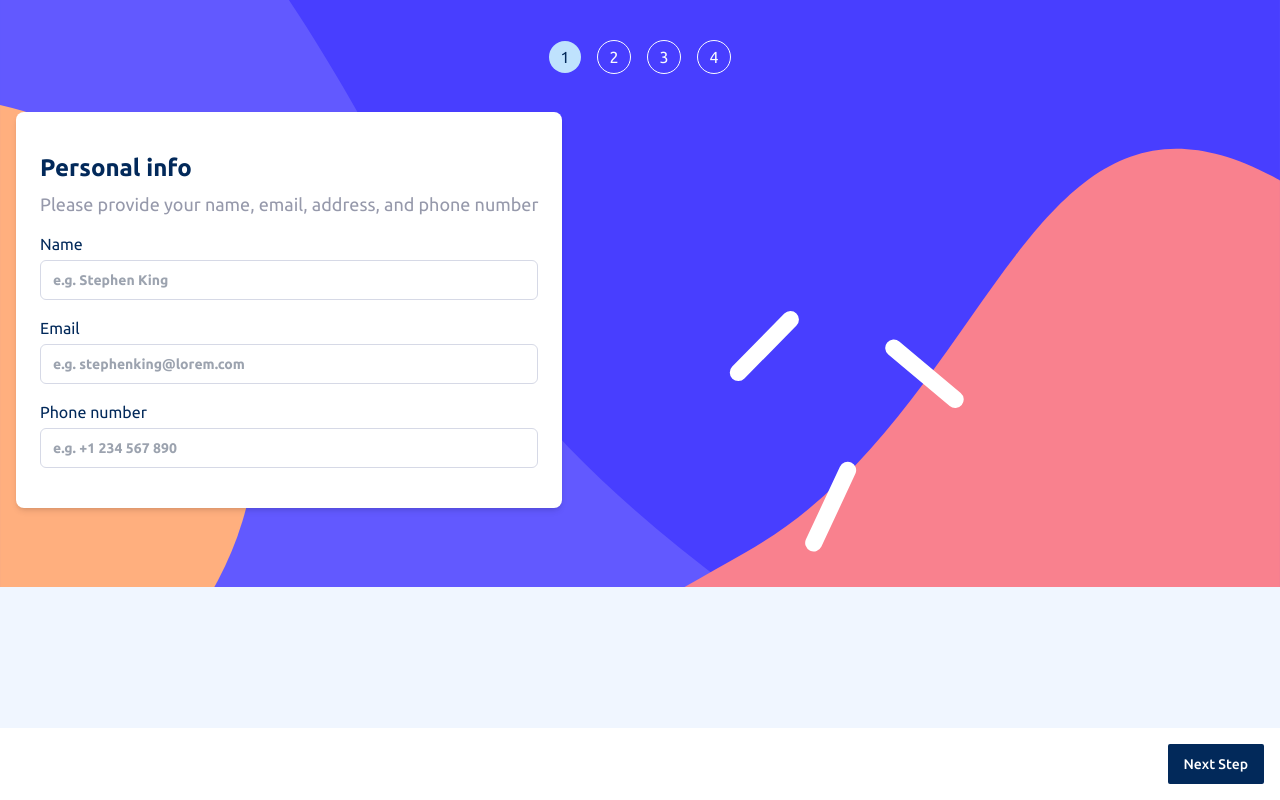
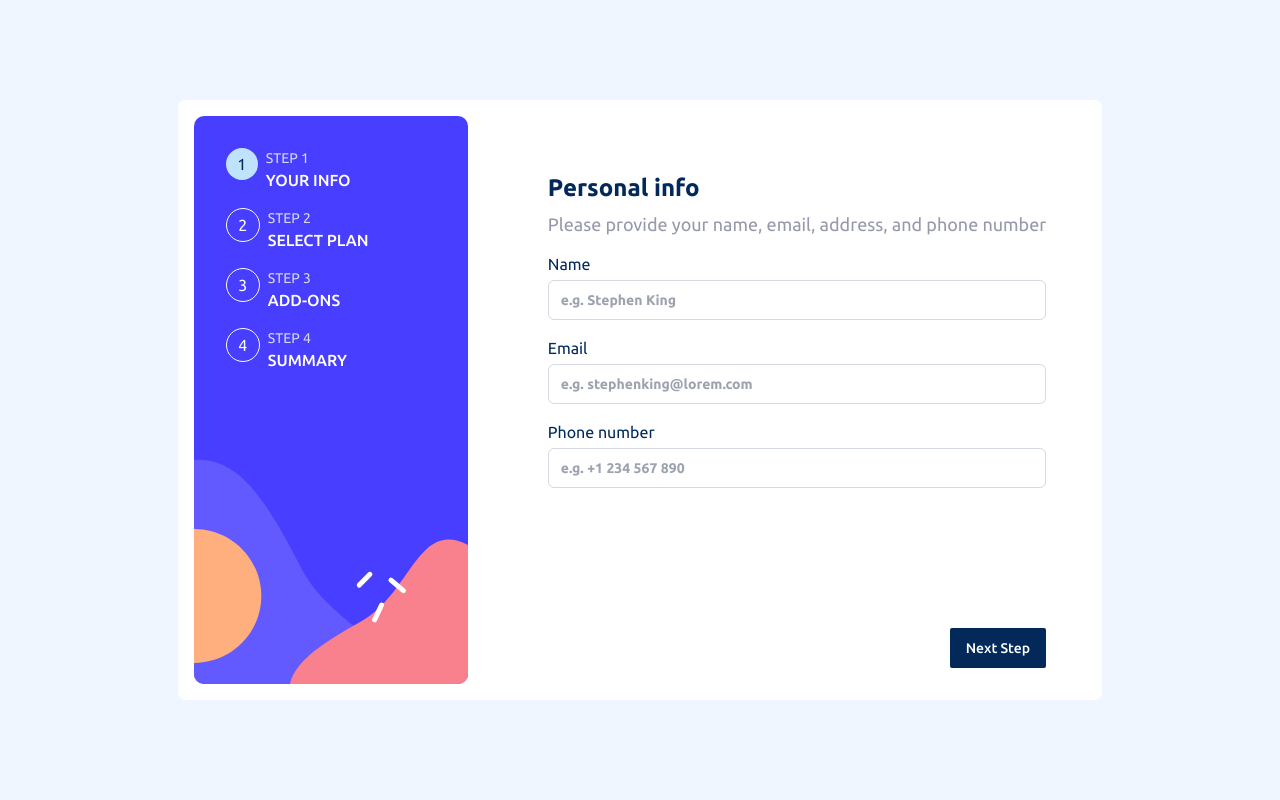
Before and after one commit to gopalbbharadva/multi-step-form, a React (Vite) app: page / in a window 1280 px wide. Built offline with nearby package versions, Linux system fonts and the light colour scheme.

Commit message:
Feat: Desktop design for first step completed

```diff
--- a/src/App.tsx
+++ b/src/App.tsx
@@ -1,6 +1,147 @@
+import { Label } from "@radix-ui/react-label";
 import "./App.css";
-import { StepOne } from "./components/ui/custom/StepOne";
+import { Input } from "./components/ui/input";
+import { Typography } from "./components/ui/custom/typography";
+import { StepCount } from "./components/ui/custom/StepCount";
+import Mobile from "../public/images/bg-sidebar-mobile.svg";
+import Desktop from "../public/images/bg-sidebar-desktop.svg";
+import { Button } from "./components/ui/button";
 
 export default function Home() {
-  return <StepOne />;
+  return (
+    <div className="relative bg-magnolia h-screen md:flex md:justify-center items-center">
+      <img className="w-full md:hidden" src={Mobile} />
+
+      <div className="absolute top-10 flex justify-center items-center w-full gap-4 md:hidden">
+        <StepCount count={1} className="bg-lightBlue text-marineBlue p-4" />
+        <StepCount
+          count={2}
+          className="border border-alabaster text-alabaster p-4"
+        />
+        <StepCount
+          count={3}
+          className="border border-alabaster text-alabaster p-4"
+        />
+        <StepCount
+          count={4}
+          className="border border-alabaster text-alabaster p-4"
+        />
+      </div>
+
+      <div className="flex justify-start items-start bg-white p-4 rounded-lg gap-10">
+        <div className="relative hidden md:block">
+          <img src={Desktop} alt="Desktop image" />
+          <div className="absolute z-10 top-0 p-8 flex justify-start items-start flex-col gap-4">
+            <div className="flex justify-start items-start gap-2">
+              <StepCount
+                count={1}
+                className="bg-lightBlue text-marineBlue p-4"
+              />
+              <div className="flex justify-start items-start flex-col">
+                <p className="text-lightGray text-sm">STEP 1</p>
+                <p className="text-white font-medium uppercase">Your info</p>
+              </div>
+            </div>
+
+            <div className="flex justify-start items-start gap-2">
+              <StepCount
+                count={2}
+                className="border border-alabaster text-alabaster p-4"
+              />
+              <div className="flex justify-start items-start flex-col">
+                <p className="text-lightGray text-sm">STEP 2</p>
+                <p className="text-white font-medium uppercase">Select plan</p>
+              </div>
+            </div>
+
+            <div className="flex justify-start items-start gap-2">
+              <StepCount
+                count={3}
+                className="border border-alabaster text-alabaster p-4"
+              />
+              <div className="flex justify-start items-start flex-col">
+                <p className="text-lightGray text-sm">STEP 3</p>
+                <p className="text-white font-medium uppercase">Add-ons</p>
+              </div>
+            </div>
+
+            <div className="flex justify-start items-start gap-2">
+              <StepCount
+                count={4}
+                className="border border-alabaster text-alabaster p-4"
+              />
+              <div className="flex justify-start items-start flex-col">
+                <p className="text-lightGray text-sm">STEP 4</p>
+                <p className="text-white font-medium uppercase">Summary</p>
+              </div>
+            </div>
+          </div>
+        </div>
+
+        <div
+          className="bg-white rounded-lg flex justify-start items-start py-10 px-6 gap-2 self-stretch
+        flex-col shadow-md absolute top-24 m-4 md:static md:shadow-none md:pb-0"
+        >
+          <Typography
+            text="Personal info"
+            variant="heading"
+            className="text-marineBlue"
+          />
+          <Typography
+            text="Please provide your name, email, address, and phone number"
+            variant="subheading"
+            className="text-coolGray p-0 m-0 text-start leading-6 font-normal"
+          />
+
+          <form
+            className="w-full flex flex-col justify-between items-start gap-4 mt-2 h-full">
+            <div
+              className="w-full flex flex-col justify-between items-start gap-4"
+            >
+              <div className="flex justify-start items-start flex-col w-full gap-1">
+                <Label className="font-normal text-marineBlue" htmlFor="name">
+                  Name
+                </Label>
+                <Input
+                  id="name"
+                  placeholder="e.g. Stephen King"
+                  className="w-full border border-lightGray placeholder:font-bold"
+                />
+              </div>
+
+              <div className="flex justify-start items-start flex-col w-full gap-1">
+                <Label className="font-normal text-marineBlue" htmlFor="email">
+                  Email
+                </Label>
+                <Input
+                  id="email"
+                  placeholder="e.g. stephenking@lorem.com"
+                  className="w-full border border-lightGray placeholder:font-bold"
+                />
+              </div>
+
+              <div className="flex justify-start items-start flex-col w-full gap-1">
+                <Label className="font-normal text-marineBlue" htmlFor="ph. no">
+                  Phone number
+                </Label>
+                <Input
+                  id="ph. no"
+                  placeholder="e.g. +1 234 567 890"
+                  className="w-full border border-lightGray placeholder:font-bold"
+                />
+              </div>
+            </div>
+            <Button className="bg-marineBlue text-white rounded-sm ml-auto self-start hidden md:block">
+              Next Step
+            </Button>
+          </form>
+        </div>
+      </div>
+      <div className="bg-white mt-auto fixed bottom-0 w-full flex justify-end items-end p-4 md:hidden">
+        <Button className="bg-marineBlue text-white rounded-sm">
+          Next Step
+        </Button>
+      </div>
+    </div>
+  );
 }
--- a/src/components/ui/custom/StepOne.tsx
+++ b/src/components/ui/custom/StepOne.tsx
@@ -7,80 +7,6 @@ import { Button } from "../button";
 
 export const StepOne = () => {
   return (
-    <div className="relative bg-magnolia h-screen">
-      <img className="w-full" src={Mobile} />
-
-      <div className="absolute top-10 flex justify-center items-center w-full gap-4">
-        <StepCount count={1} className="bg-lightBlue text-marineBlue p-4" />
-        <StepCount
-          count={2}
-          className="border border-alabaster text-alabaster p-4"
-        />
-        <StepCount
-          count={3}
-          className="border border-alabaster text-alabaster p-4"
-        />
-        <StepCount
-          count={4}
-          className="border border-alabaster text-alabaster p-4"
-        />
-      </div>
-
-      <div
-        className="bg-white rounded-lg flex justify-start items-start py-10 px-6 gap-2
-        flex-col shadow-md absolute top-24 m-4"
-      >
-        <Typography
-          text="Personal info"
-          variant="heading"
-          className="text-marineBlue"
-        />
-        <Typography
-          text="Please provide your name, email, address, and phone number"
-          variant="subheading"
-          className="text-coolGray p-0 m-0 text-start leading-6 font-normal"
-        />
-
-        <form className="w-full flex flex-col justify-start items-start gap-4 mt-2">
-          <div className="flex justify-start items-start flex-col w-full gap-1">
-            <Label className="font-normal text-marineBlue" htmlFor="name">
-              Name
-            </Label>
-            <Input
-              id="name"
-              placeholder="e.g. Stephen King"
-              className="w-full border border-lightGray placeholder:font-bold"
-            />
-          </div>
-
-          <div className="flex justify-start items-start flex-col w-full gap-1">
-            <Label className="font-normal text-marineBlue" htmlFor="email">
-              Email
-            </Label>
-            <Input
-              id="email"
-              placeholder="e.g. stephenking@lorem.com"
-              className="w-full border border-lightGray placeholder:font-bold"
-            />
-          </div>
-
-          <div className="flex justify-start items-start flex-col w-full gap-1">
-            <Label className="font-normal text-marineBlue" htmlFor="ph. no">
-              Phone number
-            </Label>
-            <Input
-              id="ph. no"
-              placeholder="e.g. +1 234 567 890"
-              className="w-full border border-lightGray placeholder:font-bold"
-            />
-          </div>
-        </form>
-      </div>
-      <div className="bg-white mt-auto fixed bottom-0 w-full flex justify-end items-end p-4">
-        <Button className="bg-marineBlue text-white rounded-sm">
-          Next Step
-        </Button>
-      </div>
-    </div>
+   <div></div>
   );
 };
--- a/tailwind.config.js
+++ b/tailwind.config.js
@@ -24,13 +24,15 @@ module.exports = {
     container: {
       center: true,
       padding: "2rem",
-      screens: {
-        "2xl": "1400px",
-      },
     },
     extend: {
-      fontFamily:{
-        'sans':['Ubuntu','sans']
+      screens: {
+        sm: "375px",
+        md:'740px',
+        lg: "1200px",
+      },
+      fontFamily: {
+        sans: ["Ubuntu", "sans"],
       },
       keyframes: {
         "accordion-down": {
```
